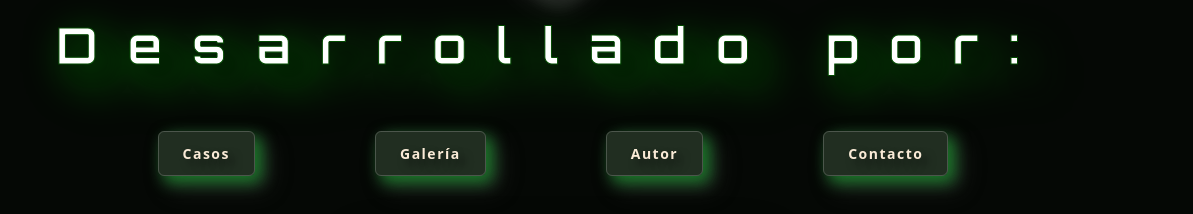
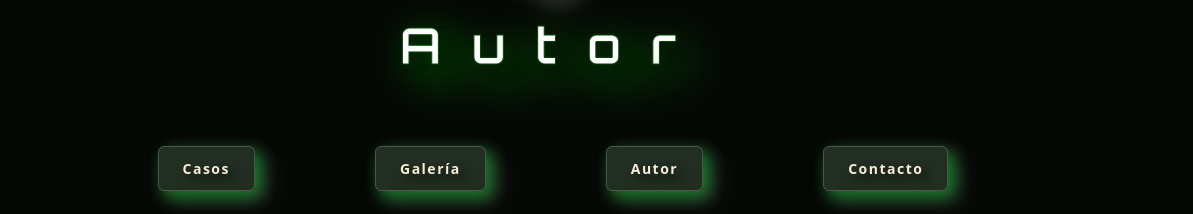
Before and after one commit to facundofkr/conspiracyinc, a website: page pages/nosotros.html in a window 1280 px wide. Shown: the part 128-342 px from the top of the page, 87-1280 px from the left. Drawn offline with Linux system fonts and the light colour scheme; a web font is replaced by a local one.

Commit message:
ajustes celular

```diff
--- a/pages/nosotros.html
+++ b/pages/nosotros.html
@@ -27,9 +27,9 @@
     <img class="logo-principal" src="../assets/logos/logo.png" alt="Logo de Conspiracy Inc." title="Home" style="height: 10vh; width: auto;">
         </a>
 
-    <h1 class="titulo-principal">Desarrollado por:</h1>
+    <h1 class="titulo-principal">Autor</h1>
 
-        <nav style="margin-top: 40px; margin-bottom: 50px;">
+        <nav class="nav-principal" style="margin-top: 40px; margin-bottom: 50px;">
     <ul>
         <li><a class="botones" href="../pages/menu.html">Casos</a></li>
         <li><a class="botones" href="../pages/galeria.html">Galería</a></li>
```
Also changed, not shown: pages/contacto.html (+1 -1 lines), pages/menu.html (+1 -1 lines), assets/logos/facebook.png.
